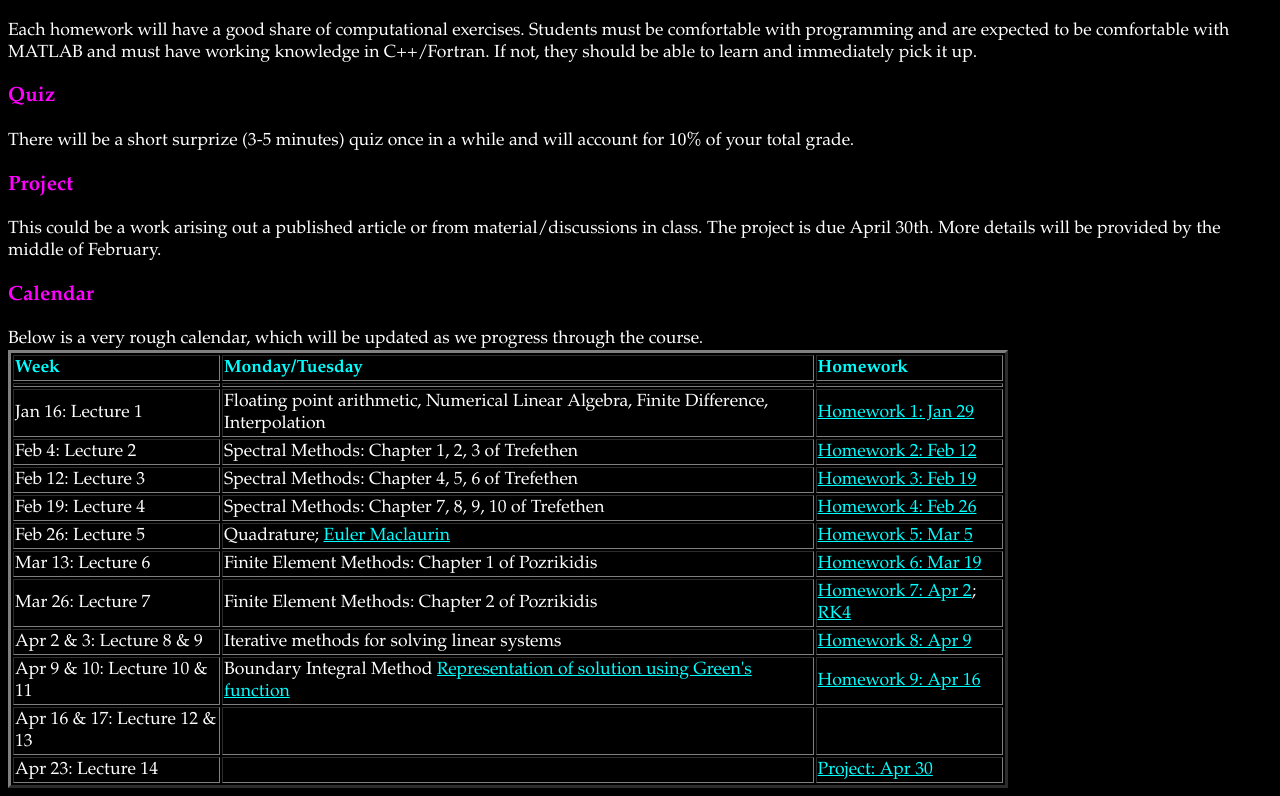
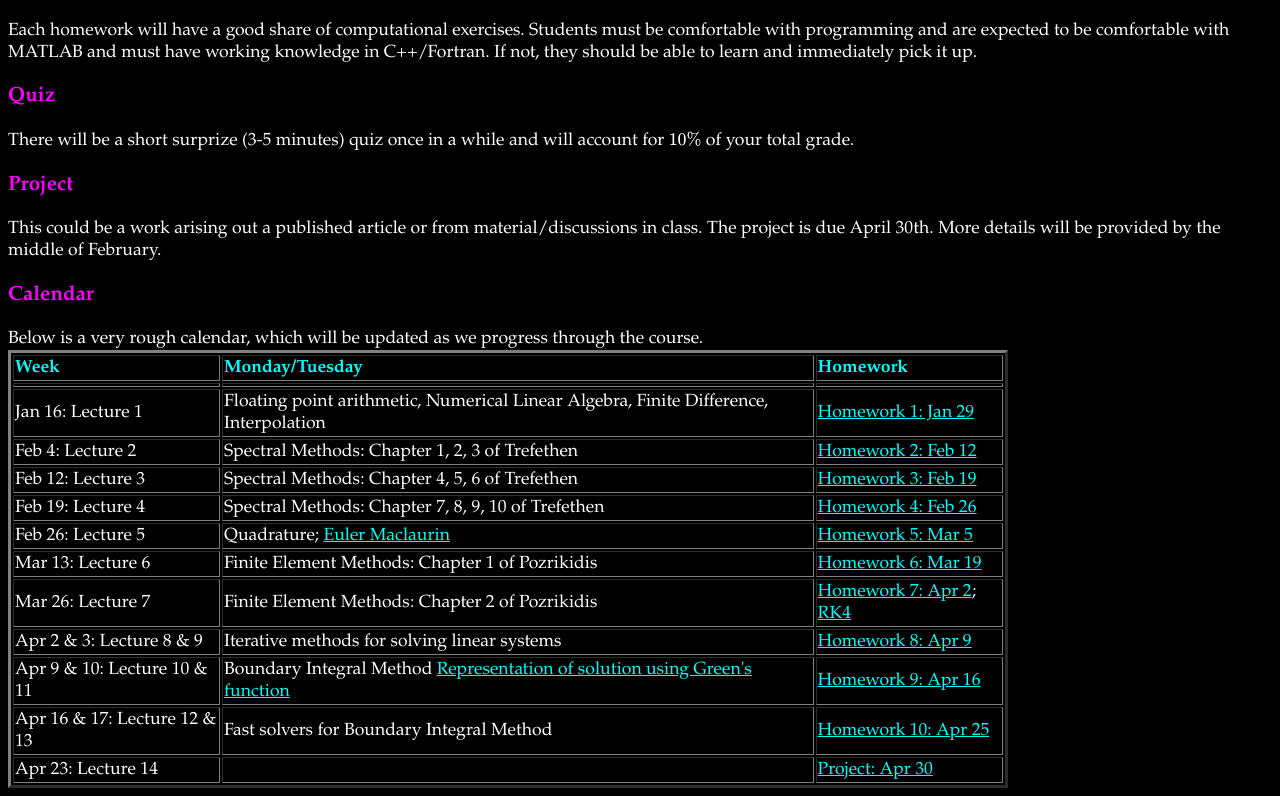
Before and after one commit to sivaramambikasaran/2018_CMS, a plain HTML site: page index.html in a window 1280 px wide. Shown: the part 1323-2119 px from the top of the page. Drawn offline with nearby package versions, Linux system fonts and the light colour scheme; some packages are replaced by stand-ins of ours.

Commit message:
Update index.html

```diff
--- a/index.html
+++ b/index.html
@@ -149,8 +149,8 @@ Below is a very rough calendar, which will be updated as we progress through the
 </tr>
 <tr>
 	<td>Apr 16 & 17: Lecture 12 & 13</td>
-	<td></td>
-	<td></td>
+	<td>Fast solvers for Boundary Integral Method</a></td>
+	<td><a href="https://drive.google.com/file/d/15CVBCS8adeEgTHOz5dFbU7k2vqBbgo3e/view?usp=sharing">Homework 10: Apr 25</td>
 </tr>
 <tr>
 	<td>Apr 23: Lecture 14</td>
```
